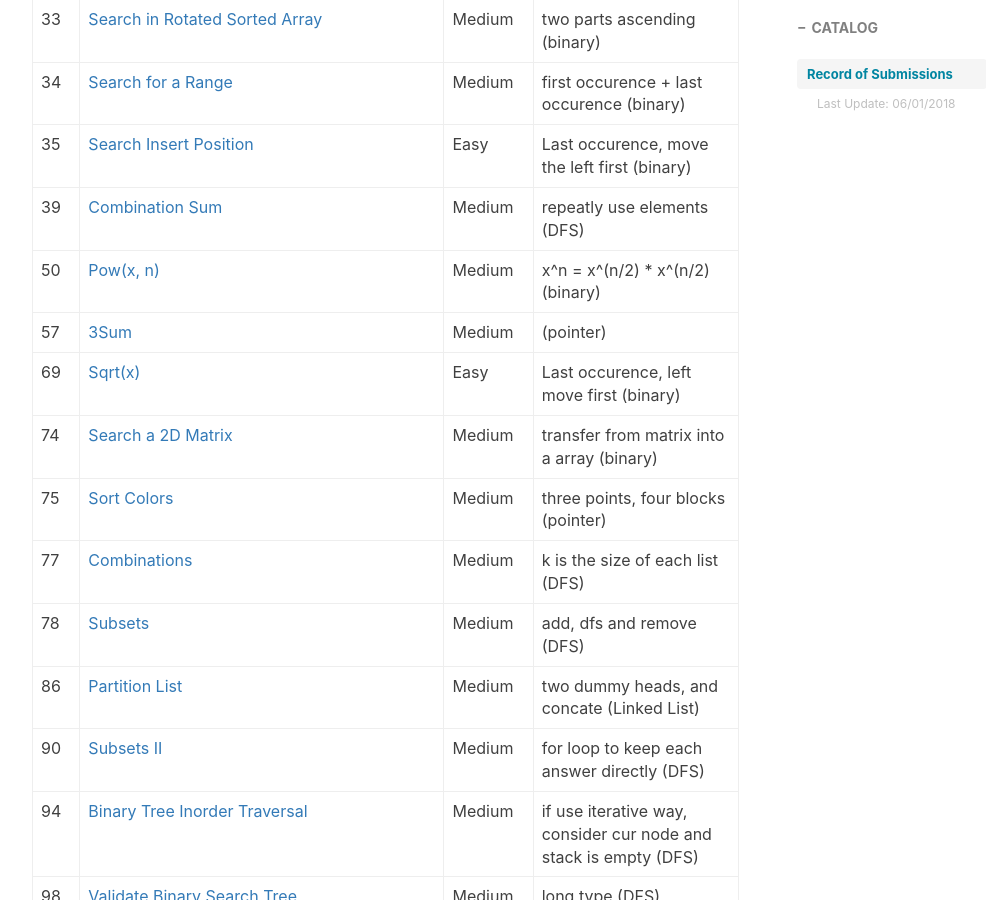
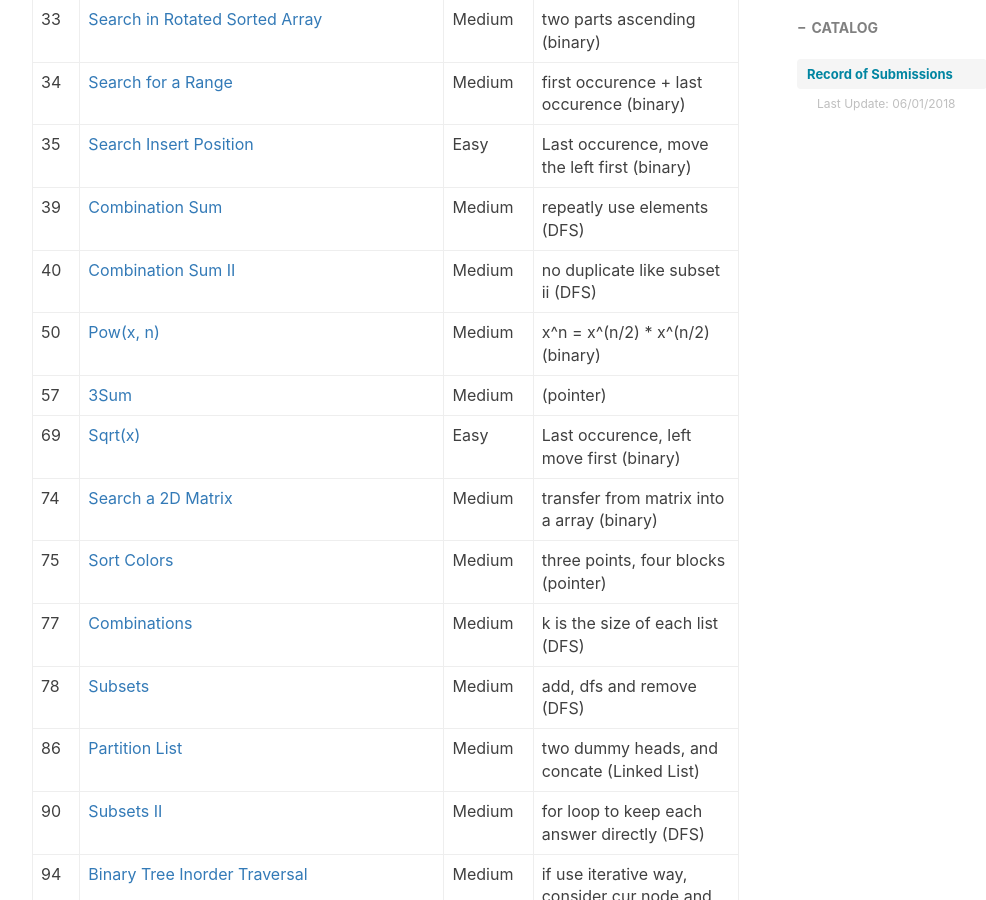
Before and after one commit to ly16/ly16.github.io, a Jekyll site: the page built from _posts/2018-05-18-leetcode-record-round1.md, in a window 1280 px wide and 900 px high, scrolled down 1043 px. Shown: the whole window, without its empty margins (233-1219 px from the left). Built offline with Jekyll 4.4.1, drawn with Linux system fonts in a browser that asks for light colours; nearby versions of some CDN libraries; comment, search, counter and statistics services are not loaded.

Commit message:
Update 2018-05-18-leetcode-record-round1.md

```diff
--- a/_posts/2018-05-18-leetcode-record-round1.md
+++ b/_posts/2018-05-18-leetcode-record-round1.md
@@ -26,6 +26,7 @@ tags:
 |34|[Search for a Range](https://github.com/ly16/LC-Practice/blob/master/Search%20for%20a%20Range.java)|Medium|first occurence + last occurence (binary)|
 |35|[Search Insert Position](https://github.com/ly16/LC-Practice/blob/master/Search%20Insert%20Position.java)|Easy|Last occurence, move the left first (binary)|
 |39|[Combination Sum](https://github.com/ly16/LC-Practice/blob/master/Combination%20Sum.java)|Medium|repeatly use elements (DFS)|
+|40|[Combination Sum II](https://github.com/ly16/LC-Practice/blob/master/Combination%20Sum%20II.java)|Medium|no duplicate like subset ii (DFS)|
 |50|[Pow(x, n)](https://github.com/ly16/LC-Practice/blob/master/Pow(x%2C%20n).java)|Medium|x^n = x^(n/2) * x^(n/2) (binary)|
 |57|[3Sum](https://github.com/ly16/LC-Practice/blob/master/3%20Sum.java)|Medium|(pointer)|
 |69|[Sqrt(x)](https://github.com/ly16/LC-Practice/blob/master/Sqrt(x).java)|Easy|Last occurence, left move first (binary)|
```
